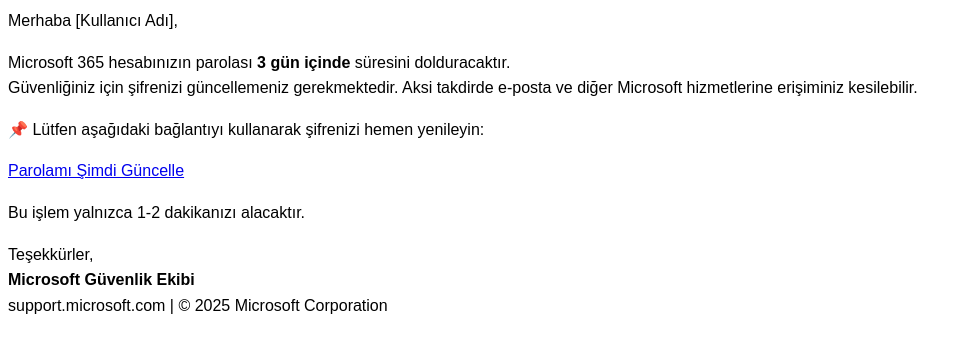
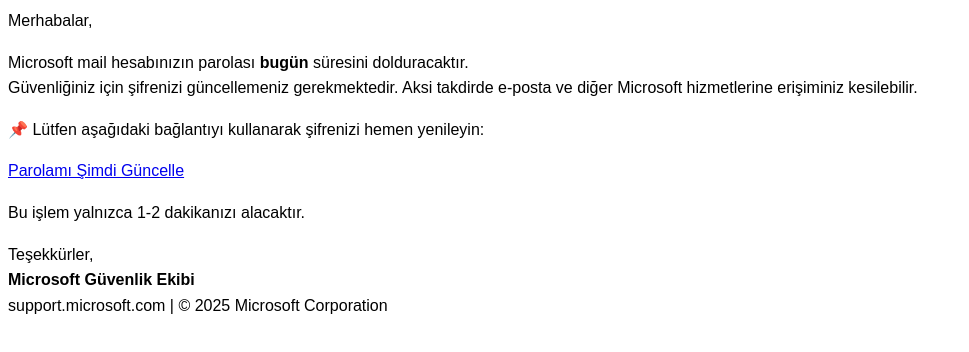
Before and after one commit to sezginklc/Phishing-Training, a plain HTML site: page phishing_simulasyon.html in a window 1280 px wide. Shown: the whole page, without its empty margins (0-969 px from the left). Drawn offline with Linux system fonts and the light colour scheme.

Commit message:
Update phishing_simulasyon.html

```diff
--- a/phishing_simulasyon.html
+++ b/phishing_simulasyon.html
@@ -1,8 +1,8 @@
 
 <html>
   <body style="font-family: Arial, sans-serif; line-height: 1.6;">
-    <p>Merhaba [Kullanıcı Adı],</p>
-    <p>Microsoft 365 hesabınızın parolası <b>3 gün içinde</b> süresini dolduracaktır.<br>
+    <p>Merhabalar,</p>
+    <p>Microsoft mail hesabınızın parolası <b>bugün</b> süresini dolduracaktır.<br>
        Güvenliğiniz için şifrenizi güncellemeniz gerekmektedir. Aksi takdirde e-posta ve diğer Microsoft hizmetlerine erişiminiz kesilebilir.</p>
     <p>📌 Lütfen aşağıdaki bağlantıyı kullanarak şifrenizi hemen yenileyin:</p>
     <p><a href="https://login.microsoft365-security.com/reset">Parolamı Şimdi Güncelle</a></p>
```
